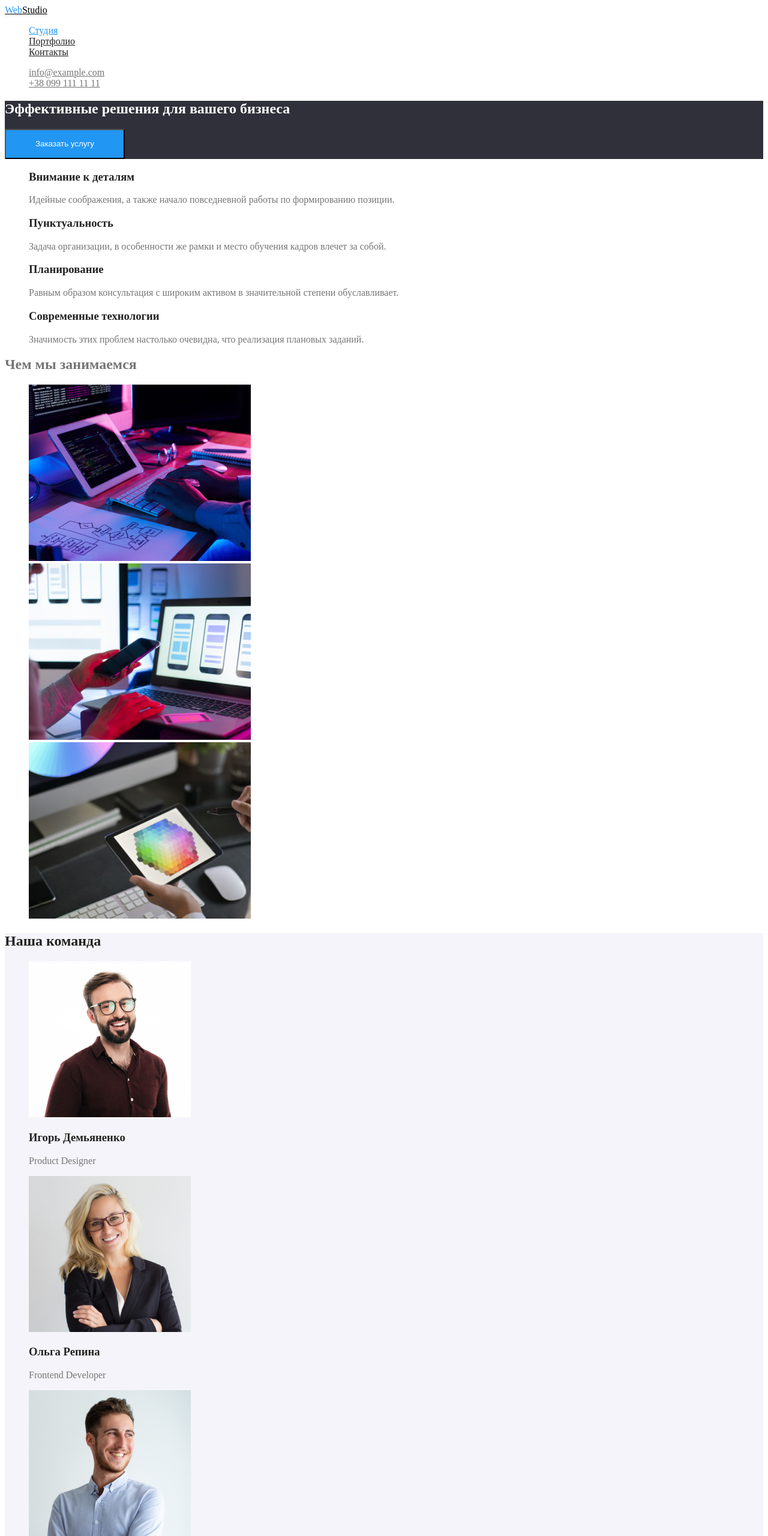
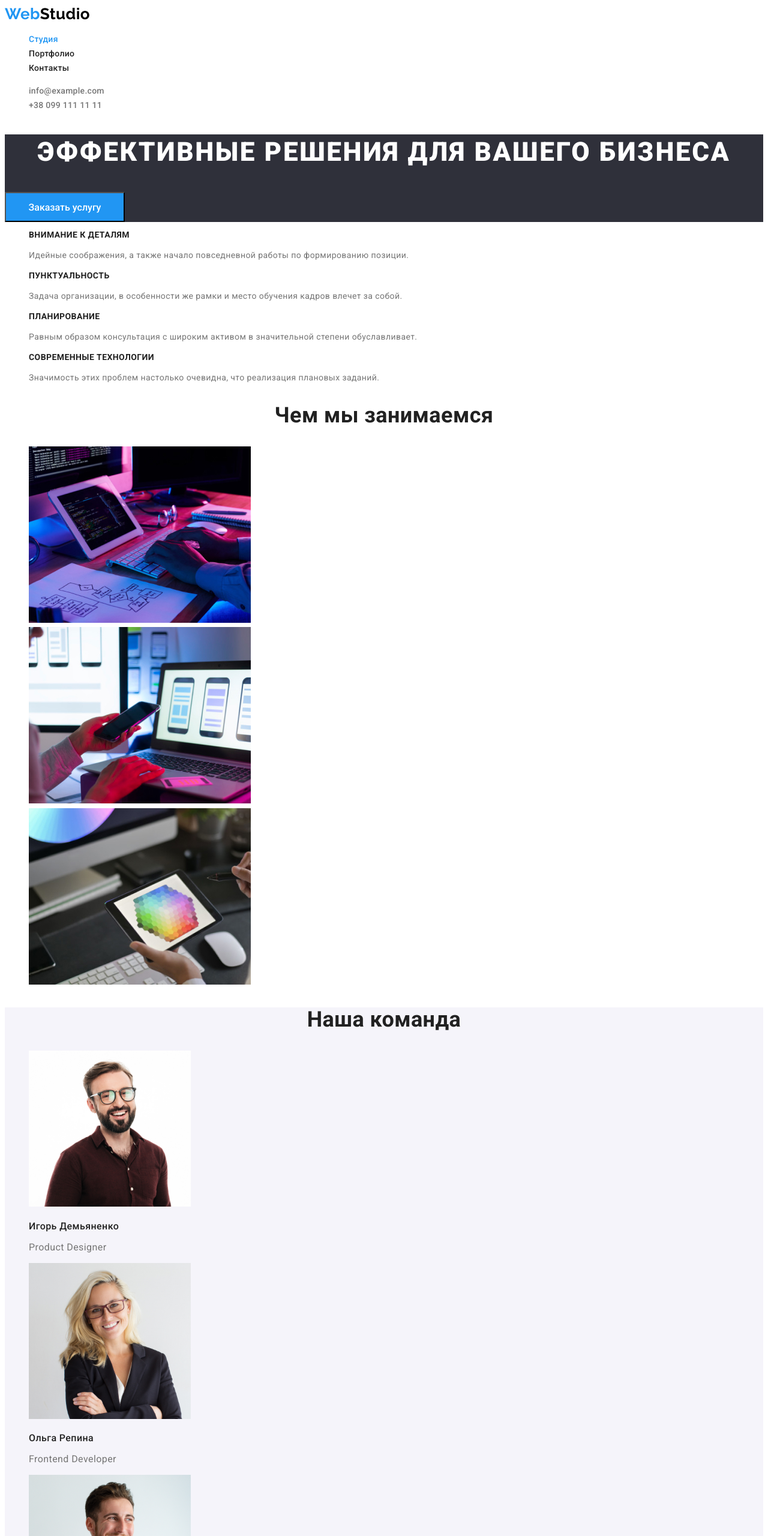
Before and after one commit to Artem0521/goit-markup-hm-02, a plain HTML site: page index.html in a window 1280 px wide. Shown: the top 2560 px of the page at 60% size. Drawn offline with Linux system fonts and the light colour scheme.

Commit message:
Добавил цвет и текст

```diff
--- a/css/steles.css
+++ b/css/steles.css
@@ -9,7 +9,9 @@
 /* цвет фона #FFFFFF */
 
 /* вторичный цвет фона #F5F4FA */
+
 /* третий цвет фона #2F303A */
+
 /* адресс в футоре цвет rgba(255, 255, 255, 0.6) */
 /* Цвет логотипа  #000000 */
 
@@ -38,8 +40,14 @@
 body  {
     background-color: var(--main-fon-color);
     color: var(--primary-text-color);
+
+    font-family: Roboto, sans-serif;
+
+    font-size: 14px;
+    line-height: 1.71;
+    letter-spacing: 0.03em;
 }
-ul {
+.list{
     list-style: none;
 }
 
@@ -51,6 +59,12 @@ ul {
 .logo {
 
     color: var(--logo-color);
+
+    font-family: 'Raleway';
+    font-weight: 700;
+    font-size: 26px;
+    line-height: 1.19;
+    text-decoration: none;
 }
 .logo-web  {
     color: var(--accent-color);
@@ -61,16 +75,30 @@ ul {
 
 .site-nav .link {
     color: var(--secondary-text-color);
+
+    font-weight: 500;
+    font-size: 14px;
+    line-height: 1.14;
+    letter-spacing: 0.02em;
+    text-decoration: none;
 }
+
 .site-nav .link.current {
     color: var(--accent-color);
 }
+
 .adress-nav .link {
     color: var(--primary-text-color);
+
+    font-weight: 500;
+    font-size: 14px;
+    line-height: 1.14;
+    letter-spacing: 0.02em;
+    text-decoration: none;
 }
 .adress-nav .link:hover,
 .adress-nav .link:focus {
-    color: var(--accent-color)
+    color: var(--accent-color);
 }
 
 
@@ -78,15 +106,23 @@ ul {
 
 .hero {
     --fon-color:#2F303A;
-    background-color: var(--fon-color)
+    background-color: var(--fon-color);
 }
 .hero .title {
     color: var(--white-text-color);
+
+    font-weight: 900;
+    font-size: 44px;
+    line-height: 1.36;
+    text-align: center;
+    letter-spacing: 0.06em;
+    text-transform: uppercase;
 }
 
 .button.order {
+    font-family: inherit;
     background-color: var(--accent-color);
-    color: var(--white-text-color)
+    color: var(--white-text-color);
 }
 
 
@@ -95,9 +131,24 @@ ul {
 
 .feature .title {
     color: var(--secondary-text-color);
+
+    font-weight: 700;
+    font-size: 14px;
+    line-height: 1.14;
+    text-transform: uppercase;
+}
+.feature .text {
 }
 
 /* чем мы занимаемся */
+.work .title {
+    color: var(--secondary-text-color);
+
+    font-weight: 700;
+    font-size: 36px;
+    line-height: 1.16;
+    text-align: center;
+}
 
 
 /* Наща клманда */
@@ -105,11 +156,25 @@ ul {
     background-color: var(--secondary-fon-color);
 }
 .team .title {
-    color: var(--secondary-text-color) ;
+    color: var(--secondary-text-color);
+
+    font-weight: 700;
+    font-size: 36px;
+    line-height: 1.16;
+    text-align: center;
 }
-.team-list .title {
-    color: var(--secondary-text-color)
+.team-list .name {
+    color: var(--secondary-text-color);
+
+    font-weight: 500;
+    font-size: 16px;
+    line-height: 1.18;
 }
+.team-list .job {
+    font-size: 16px;
+    line-height: 1.18;
+}
+
 
 
 /* Подвал */
@@ -118,12 +183,25 @@ ul {
 }
 .log {
     color: var(--white-text-color);
+
+    font-weight: 700;
+    font-size: 26px;
+    line-height: 1.19;
+    text-decoration: none;
+
 }
 .adress {
     color: var(--white-text-color);
+
+    font-style: normal;
+    text-decoration: none;
+
 }
 .contact {
     color: var(--footer-adress-color);
+
+    font-style: normal;
+    text-decoration: none;
 }
 
 
@@ -134,18 +212,32 @@ ul {
 /* кнопки */
 
 .button {
-    background-color: var(--main-fon-color);
-    color: var(--secondary-text-color)
+    font-family: inherit;
+    background-color: var(--secondary-fon-color);
+    color: var(--secondary-text-color);
+    font-weight: 500;
+     font-size: 16px;
+    line-height: 1.62;
+    text-align: center;
 }
 .button:hover,
 .button:focus {
+
     background-color: var(--accent-color);
-    color: var(--white-text-color)
+    color: var(--white-text-color);
 }
 
 
-/* Проект стилизация */
+/* Проекты стилизация */
 
 .project .title {
-    color: var(--secondary-text-color)
+    color: var(--secondary-text-color);
+    font-weight: 700;
+    font-size: 18px;
+    line-height: 2;
+    letter-spacing: 0.06em;
 }
+.project .concept {
+    font-size: 16px;
+    line-height: 1.87;
+}
--- a/index.html
+++ b/index.html
@@ -6,7 +6,9 @@
     <meta http-equiv="X-UA-Compatible" content="IE=edge">
     <meta name="viewport" content="width=device-width, initial-scale=1.0">
     <title>Document</title>
-    <link rel="stylesheet" href="./css/steles.css">
+    <link href="https://fonts.googleapis.com/css2?family=Raleway:wght@700&family=Roboto:wght@400;500;700;900&display=swap"
+        rel="stylesheet"/>
+    <link rel="stylesheet" href="./css/steles.css"/>
 </head>
 
 <body>
@@ -15,14 +17,14 @@
         <nav>
             <a href="./index.html" class="logo"><span class="logo-web">Web</span>Studio</a>
 
-            <ul class="site-nav">
+            <ul class="site-nav list">
                 <li><a href="./index.html" class="link current">Студия</a></li>
                 <li><a href="./portfolio.html" class="link">Портфолио</a></li>
                 <li><a href="" class="link">Контакты</a></li>
             </ul>
         </nav>
 
-        <ul class="adress-nav">
+        <ul class="adress-nav list">
             <li><a href="mail:info@example.com" class="link">info@example.com</a></li>
             <li><a href="tel:+380991111111" class="link">+38 099 111 11 11</a></li>
         </ul>
@@ -41,22 +43,22 @@
 
         <section>
 
-            <ul class="feature">
+            <ul class="feature list">
                 <li>
                     <h3 class="title">Внимание к деталям</h3>
-                    <p>Идейные соображения, а также начало повседневной работы по формированию позиции.</p>
+                    <p class="text">Идейные соображения, а также начало повседневной работы по формированию позиции.</p>
                 </li>
                 <li>
                     <h3 class="title">Пунктуальность</h3>
-                    <p>Задача организации, в особенности же рамки и место обучения кадров влечет за собой.</p>
+                    <p class="text">Задача организации, в особенности же рамки и место обучения кадров влечет за собой.</p>
                 </li>
                 <li>
                     <h3 class="title">Планирование</h3>
-                    <p>Равным образом консультация с широким активом в значительной степени обуславливает.</p>
+                    <p class="text">Равным образом консультация с широким активом в значительной степени обуславливает.</p>
                 </li>
                 <li>
                     <h3 class="title">Современные технологии</h3>
-                    <p>Значимость этих проблем настолько очевидна, что реализация плановых заданий.</p>
+                    <p class="text">Значимость этих проблем настолько очевидна, что реализация плановых заданий.</p>
                 </li>
             </ul>
         </section>
@@ -64,7 +66,7 @@
         <!--Чем мы занимакмся-->
         <section class="work">
             <h2 class="title">Чем мы занимаемся</h2>
-            <ul>
+            <ul class="list">
                 <li><a href=""><img src="./image/box1.jpg" alt="Планшет и клавиатура" width="370" height="294"></a></li>
                 <li><a href=""><img src="./image/box2.jpg" alt="Ноутбук" width="370" height="294"></a></li>
                 <li><a href=""><img src="./image/box3.jpg" alt="Планшет" width="370" height="294"></a></li>
@@ -76,26 +78,26 @@
         <section class="team">
             <h2 class="title">Наша команда</h2>
 
-            <ul class="team-list">
+            <ul class="team-list list">
                 <li><img src="./image/card1.jpg" alt="Игорь Демьяненко" width="270" height="260"></li>
                 <li>
-                    <h3 class="title">Игорь Демьяненко</h3>
-                     <p>Product Designer</p>
+                    <h3 class="name">Игорь Демьяненко</h3>
+                     <p class="job">Product Designer</p>
                 </li>
                 <li><img src="./image/card2.jpg" alt="Ольга Репина" width="270" height="260"></li>
                 <li>
-                    <h3 class="title">Ольга Репина</h3>
-                    <p>Frontend Developer</p>
+                    <h3 class="name">Ольга Репина</h3>
+                    <p class="job">Frontend Developer</p>
                 </li>
                 <li><img src="./image/card3.jpg" alt="Николай Тарасов" width="270" height="260"></li>
                 <li>
-                    <h3 class="title">Николай Тарасов</h3>
-                    <p>Marketing</p>
+                    <h3 class="name">Николай Тарасов</h3>
+                    <p class="job">Marketing</p>
                 </li>
                 <li><img src="./image/card4.jpg" alt="Михаил Ермаков" width="270" height="260"></li>
                 <li>
-                    <h3 class="title">Михаил Ермаков</h3>
-                    <p>UI Designer</p>
+                    <h3 class="name">Михаил Ермаков</h3>
+                    <p class="job">UI Designer</p>
                 </li>
 
             </ul>
@@ -108,7 +110,7 @@
 
         <a href="index.html" class="log"><span class="logo-web">Web</span>Studio</a>
         <address>
-            <ul>
+            <ul class="list">
                 <li><a href="" class="adress">г. Киев, пр-т Леси Украинки, 26</a></li>
                 <li><a href="mail:info@example.com" class="contact">info@example.com</a></li>
                 <li><a href="tel:+380991111111" class="contact">+38 099 111 11 11</a></li>
```
Also changed, not shown: portfolio.html (+29 -26 lines).
